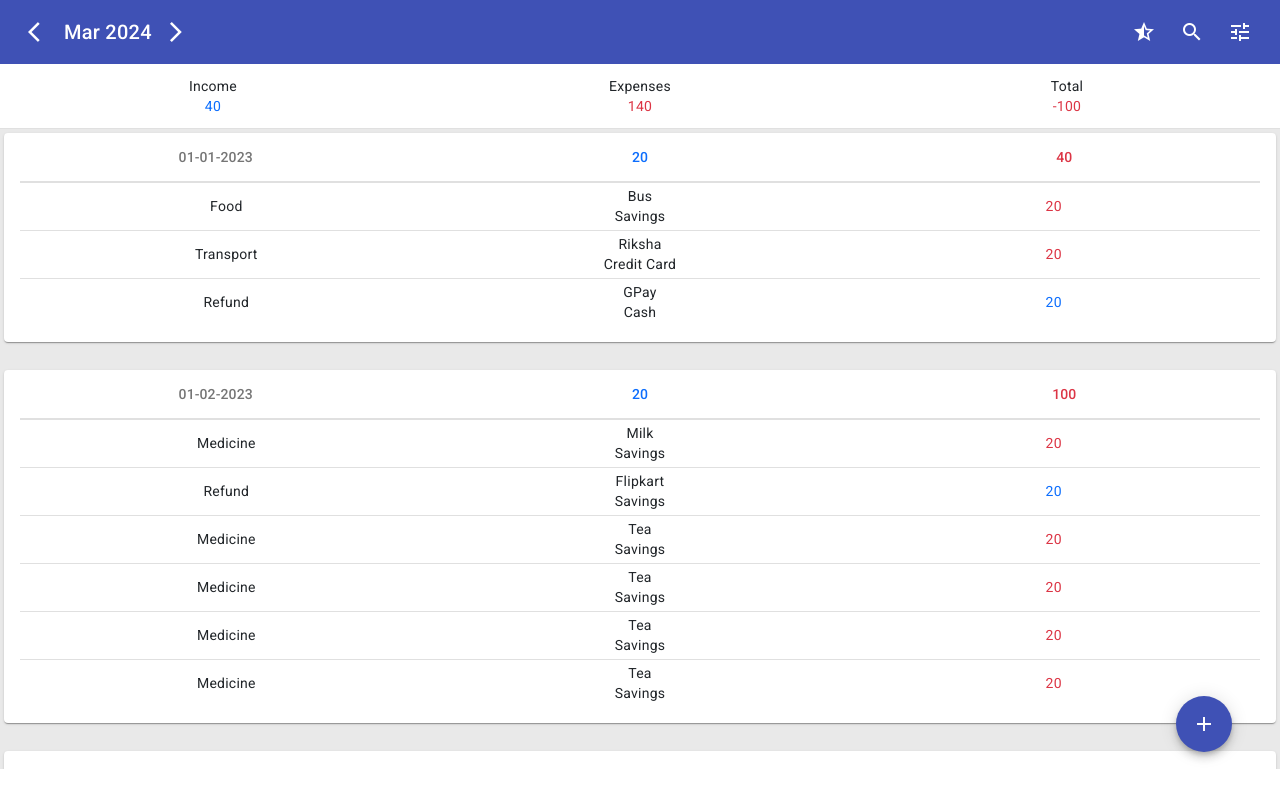
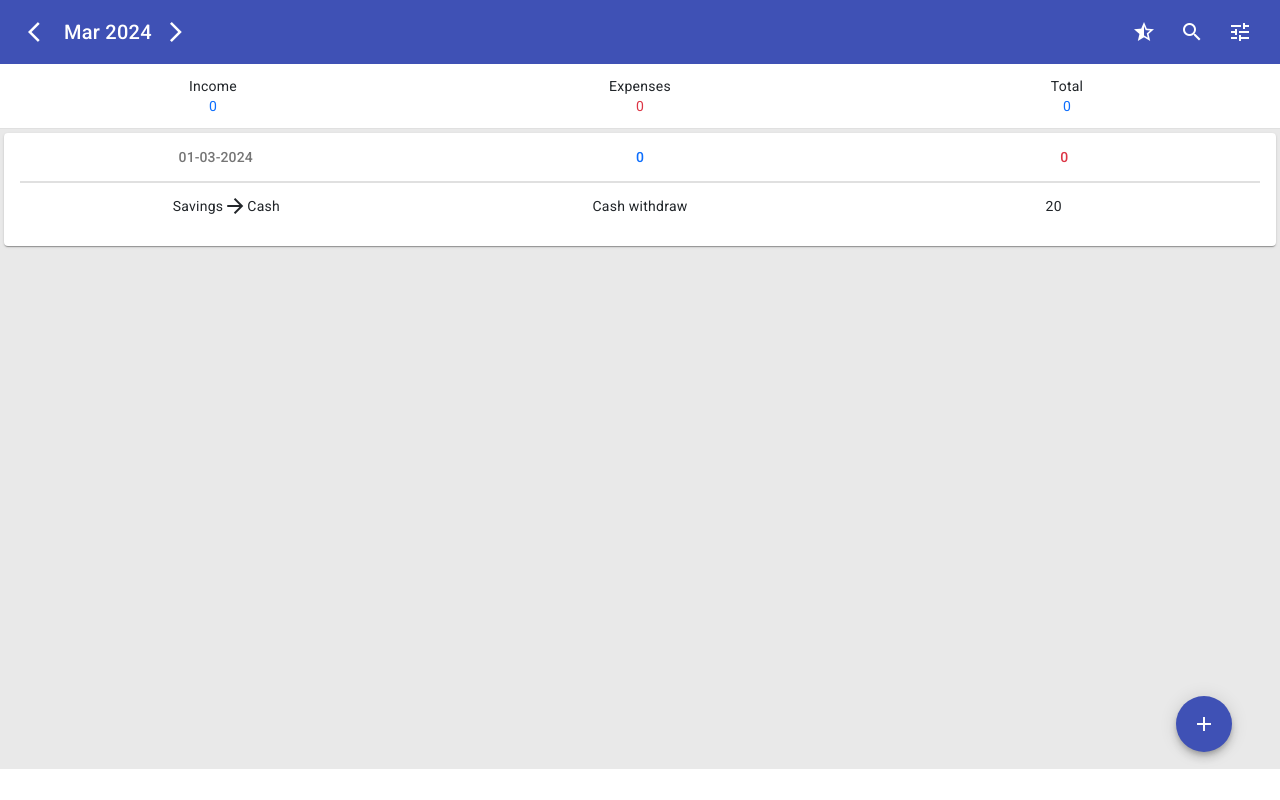
Before and after one commit to vinayak-more/expense-manager, an Angular app: page / in a window 1280 px wide. Built offline with nearby package versions, Linux system fonts and the light colour scheme.

Commit message:
transaction list working with month change

```diff
--- a/src/app/service/transaction.service.ts
+++ b/src/app/service/transaction.service.ts
@@ -15,7 +15,7 @@ export class TransactionService {
   transactionList: Transaction[] = [
     {
       id: 1,
-      date: new Date(new Date("01-01-2023")),
+      date: new Date(new Date("01-01-2024")),
       transactionType: TransactionType.DEBIT,
       account: 1,
       category: 1,
@@ -25,7 +25,7 @@ export class TransactionService {
     },
     {
       id: 2,
-      date: new Date("01-01-2023"),
+      date: new Date("01-01-2024"),
       transactionType: TransactionType.DEBIT,
       account: 2,
       category: 2,
@@ -35,7 +35,7 @@ export class TransactionService {
     },
     {
       id: 3,
-      date: new Date("01-01-2023"),
+      date: new Date("01-01-2024"),
       transactionType: TransactionType.CREDIT,
       account: 3,
       category: 5,
@@ -45,7 +45,7 @@ export class TransactionService {
     },
     {
       id: 4,
-      date: new Date("02-01-2023"),
+      date: new Date("02-01-2024"),
       transactionType: TransactionType.DEBIT,
       account: 1,
       category: 3,
@@ -54,7 +54,7 @@ export class TransactionService {
     },
     {
       id: 5,
-      date: new Date("02-01-2023"),
+      date: new Date("02-01-2024"),
       transactionType: TransactionType.CREDIT,
       account: 1,
       category: 5,
@@ -63,7 +63,7 @@ export class TransactionService {
     },
     {
       id: 6,
-      date: new Date("02-01-2023"),
+      date: new Date("02-01-2024"),
       transactionType: TransactionType.DEBIT,
       account: 1,
       category: 3,
@@ -72,7 +72,7 @@ export class TransactionService {
     },
     {
       id: 7,
-      date: new Date("02-01-2023"),
+      date: new Date("02-01-2024"),
       transactionType: TransactionType.DEBIT,
       account: 1,
       category: 3,
@@ -81,7 +81,7 @@ export class TransactionService {
     },
     {
       id: 8,
-      date: new Date("02-01-2023"),
+      date: new Date("02-01-2024"),
       transactionType: TransactionType.DEBIT,
       account: 1,
       category: 3,
@@ -90,7 +90,7 @@ export class TransactionService {
     },
     {
       id: 9,
-      date: new Date("02-01-2023"),
+      date: new Date("02-01-2024"),
       transactionType: TransactionType.DEBIT,
       account: 1,
       category: 3,
@@ -99,7 +99,7 @@ export class TransactionService {
     },
     {
       id: 10,
-      date: new Date("03-01-2023"),
+      date: new Date("03-01-2024"),
       transactionType: TransactionType.TRANSFER,
       account: 1,
       to: 3,
@@ -134,6 +134,9 @@ export class TransactionService {
     const categoryMap = this.getCategoryMap();
     const transactions: Transaction[] = [];
     this.transactionList.forEach(transaction => {
+      if(transaction.date.getMonth() != this.selectedMonth.getMonth()) return;
+      if(transaction.date.getFullYear() != this.selectedMonth.getFullYear()) return;
+
       const newTransaciton = { ...transaction };
       newTransaciton.accountName = accountMap.get(transaction.account);
       newTransaciton.categoryName = categoryMap.get(transaction.category);
--- a/src/app/transactions/header/header.component.ts
+++ b/src/app/transactions/header/header.component.ts
@@ -1,8 +1,9 @@
-import { Component, OnInit } from '@angular/core';
+import { Component, OnDestroy, OnInit } from '@angular/core';
 import { MatIconModule } from '@angular/material/icon';
 import { MatButtonModule } from '@angular/material/button';
 import { MatToolbarModule } from '@angular/material/toolbar';
 import { TransactionService } from '../../service/transaction.service';
+import { Subscription } from 'rxjs';
 
 @Component({
   selector: 'app-transaction-header',
@@ -11,8 +12,9 @@ import { TransactionService } from '../../service/transaction.service';
   templateUrl: './header.component.html',
   styleUrl: './header.component.scss'
 })
-export class HeaderComponent implements OnInit {
+export class HeaderComponent implements OnInit, OnDestroy {
   selectedMonth: string;
+  selectedMonthSub:Subscription;
 
   constructor(
     private transactionService: TransactionService
@@ -20,7 +22,7 @@ export class HeaderComponent implements OnInit {
 
   ngOnInit() {
     this.setSelectedMonth(this.transactionService.getSelectedMonth());
-    this.transactionService.getSelectedMonth$().subscribe(date => this.setSelectedMonth(date));
+    this.selectedMonthSub = this.transactionService.getSelectedMonth$().subscribe(date => this.setSelectedMonth(date));
   }
 
   setSelectedMonth(date: Date) {
@@ -34,4 +36,7 @@ export class HeaderComponent implements OnInit {
   onPrevMonth() {
     this.transactionService.onPrevMonth();
   }
+  ngOnDestroy(): void {
+    this.selectedMonthSub.unsubscribe();
+  }
 }
--- a/src/app/transactions/transaction-list/transaction-list.component.ts
+++ b/src/app/transactions/transaction-list/transaction-list.component.ts
@@ -1,8 +1,9 @@
-import { Component, OnInit } from '@angular/core';
+import { Component, OnDestroy, OnInit } from '@angular/core';
 import { Transaction } from '../../model/transaction.model';
 import { TransactionItemComponent } from '../transaction-item/transaction-item.component';
 import { CommonModule } from '@angular/common';
 import { TransactionService } from '../../service/transaction.service';
+import { Subscription } from 'rxjs';
 
 @Component({
   selector: 'app-transaction-list',
@@ -11,13 +12,20 @@ import { TransactionService } from '../../service/transaction.service';
   templateUrl: './transaction-list.component.html',
   styleUrl: './transaction-list.component.scss'
 })
-export class TransactionListComponent implements OnInit{
+export class TransactionListComponent implements OnInit, OnDestroy{
   transactionMap:Map<string, Transaction[]> | null = null;
+  selectedMonthSub: Subscription;
 
   constructor(private transactionService: TransactionService){}
 
   ngOnInit(): void {
     this.transactionMap = this.transactionService.getTransactionsGroupByDate();
-    console.log(this.transactionMap);
+    this.selectedMonthSub = this.transactionService.getSelectedMonth$().subscribe(month=>{
+      this.transactionMap = this.transactionService.getTransactionsGroupByDate();
+    });
+  }
+
+  ngOnDestroy(): void {
+    this.selectedMonthSub.unsubscribe();
   }
 }
```
